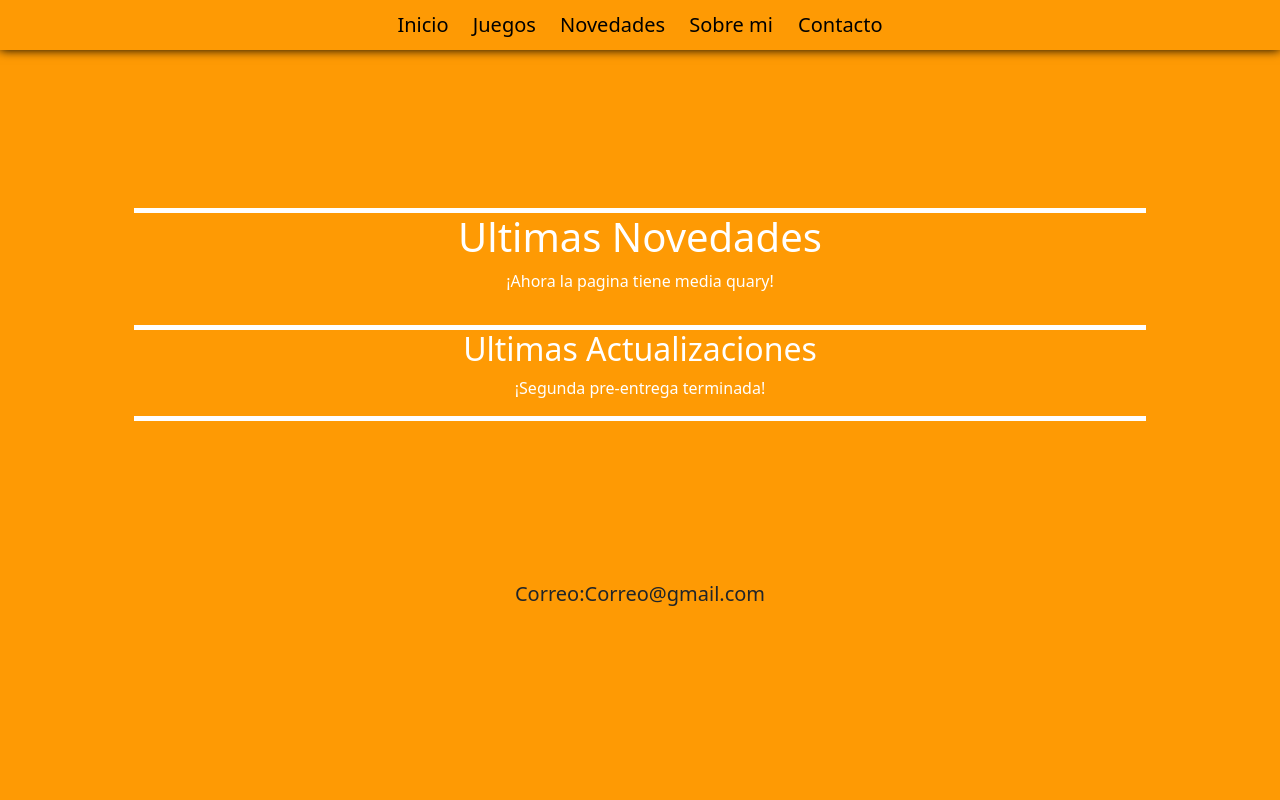
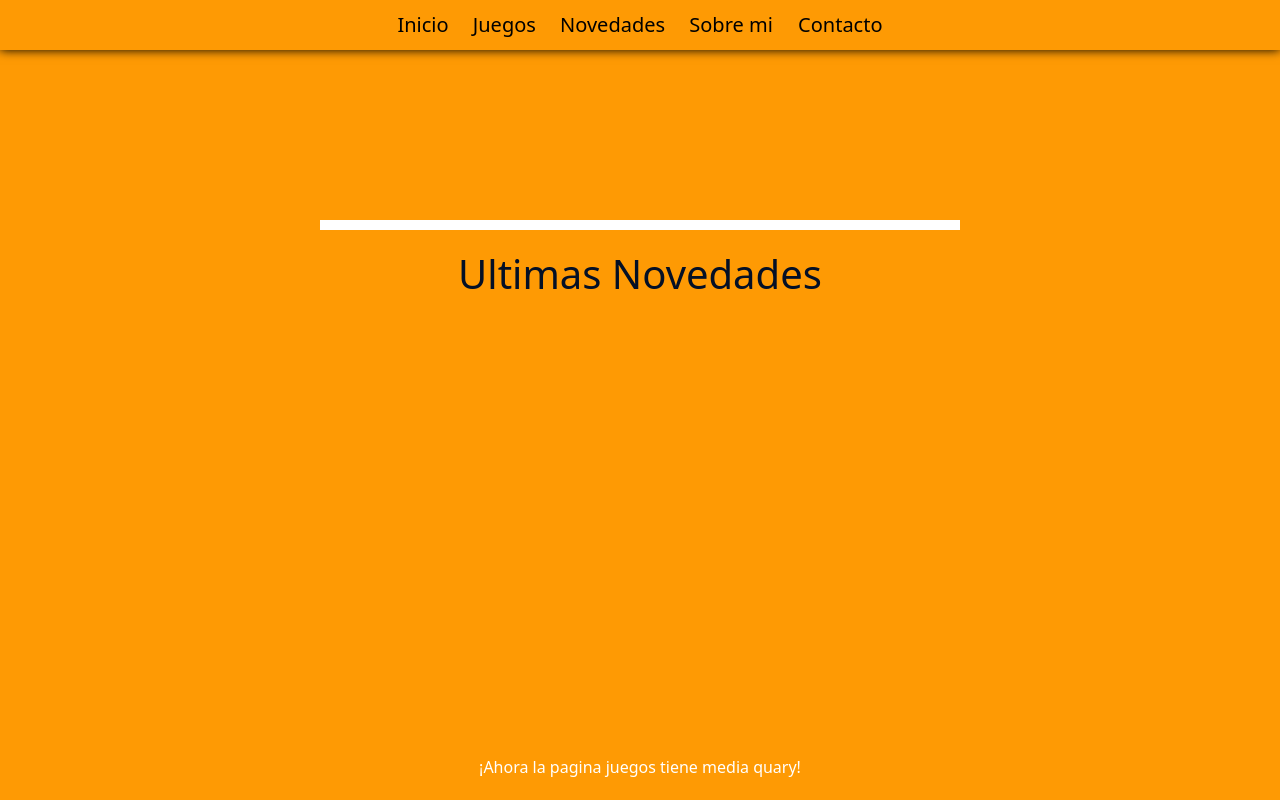
Before and after one commit to Nalboc/PFRoberts, a plain HTML site: page pages/novedades.html in a window 1280 px wide. Shown: the top 800 px of the page. Drawn offline with nearby package versions, Linux system fonts and the light colour scheme.

Commit message:
novedades-sin-framework

```diff
--- a/css/style.css
+++ b/css/style.css
@@ -240,12 +240,20 @@ footer section{
 }
 
 /*Pagina de Novedades*/
-
-.main-novedades div{
-    background-color: white;
-    width: 80%;
-    height: 5px;
+.main-novedades{
+    display: flex;
+    flex-direction: column;
+    align-items: center;
+    height: 125rem;
 }
 .main-novedades section{
-
+    width: 50%;
+    grid-template-columns: 1fr;
+    grid-template-rows: 50px 100px 850px;
 }
+.main-novedades section div{
+    height: .625rem;
+}
+.main-novedades section h1, h2{
+    color: #041026;
+}
--- a/pages/novedades.html
+++ b/pages/novedades.html
@@ -10,20 +10,20 @@
 <body>
     <header>
         <div>
-            <nav><a href="../index.html">Inicio</a> <a href="./juegos.html">Juegos</a> <a href="./novedades.html">Novedades</a> <a href="#">Sobre mi</a><a href="./contacto.html"> Contacto</a></nav>
+            <nav><a href="../index.html">Inicio</a> <a href="./juegos.html">Juegos</a> <a href="#">Novedades</a> <a href="./sobre-mi.html">Sobre mi</a><a href="./contacto.html"> Contacto</a></nav>
         </div>
     </header>
     <main class="main-novedades">
-        <section class = "d-flex p-2 flex-column">
-            <div></div>
-            <h1>Ultimas Novedades</h1>
-            <p>¡Ahora la pagina tiene media quary!</p>
+        <section>
+            <div class="bg-white"></div>
+            <h1 class="align-self-start">Ultimas Novedades</h1>
+            <p>¡Ahora la pagina juegos tiene media quary!</p>
         </section>
-        <section class = "d-flex p-2 flex-column">
-            <div></div>
-            <h2>Ultimas Actualizaciones</h2>
+        <section>
+            <div class="bg-white"></div>
+            <h2>Proximas Actualizaciones</h2>
             <p>¡Segunda pre-entrega terminada!</p>
-            <div></div>
+            <div class="bg-white"></div>
         </section>
     </main>
     <footer>
```
